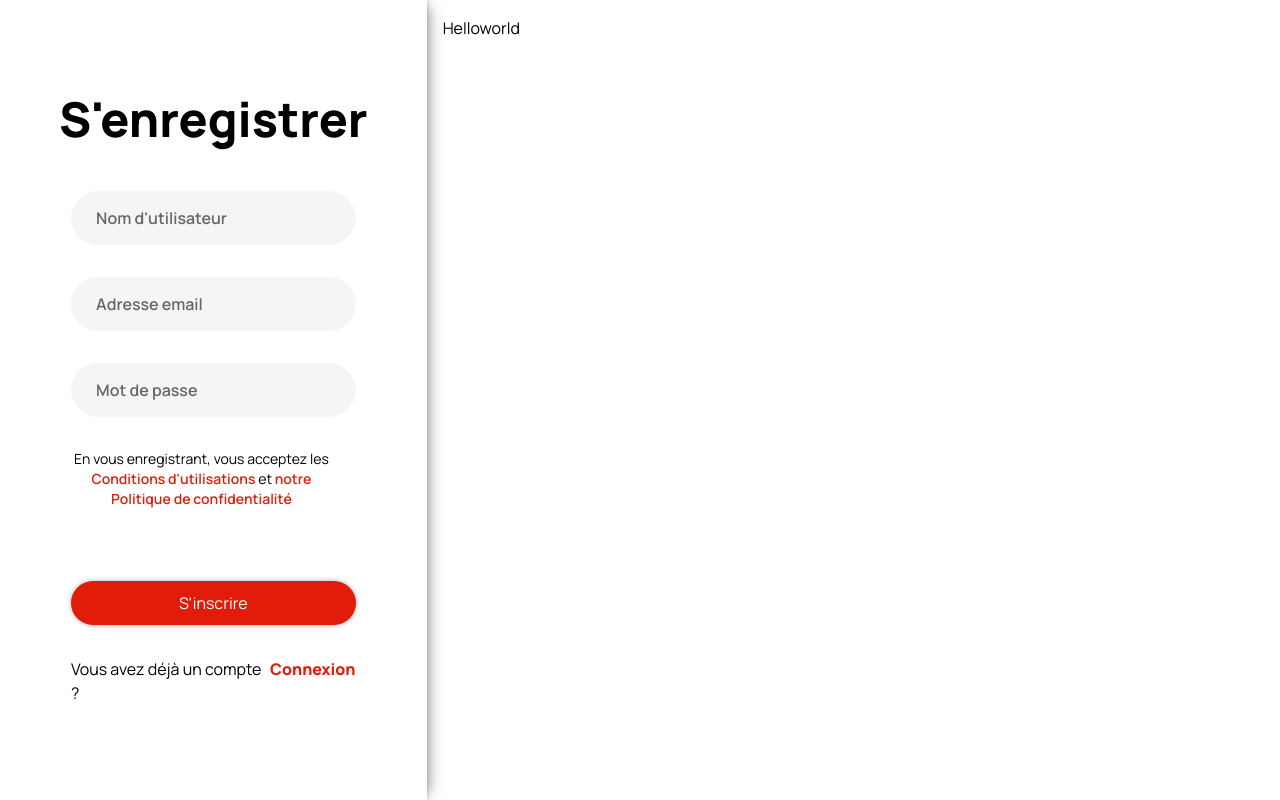
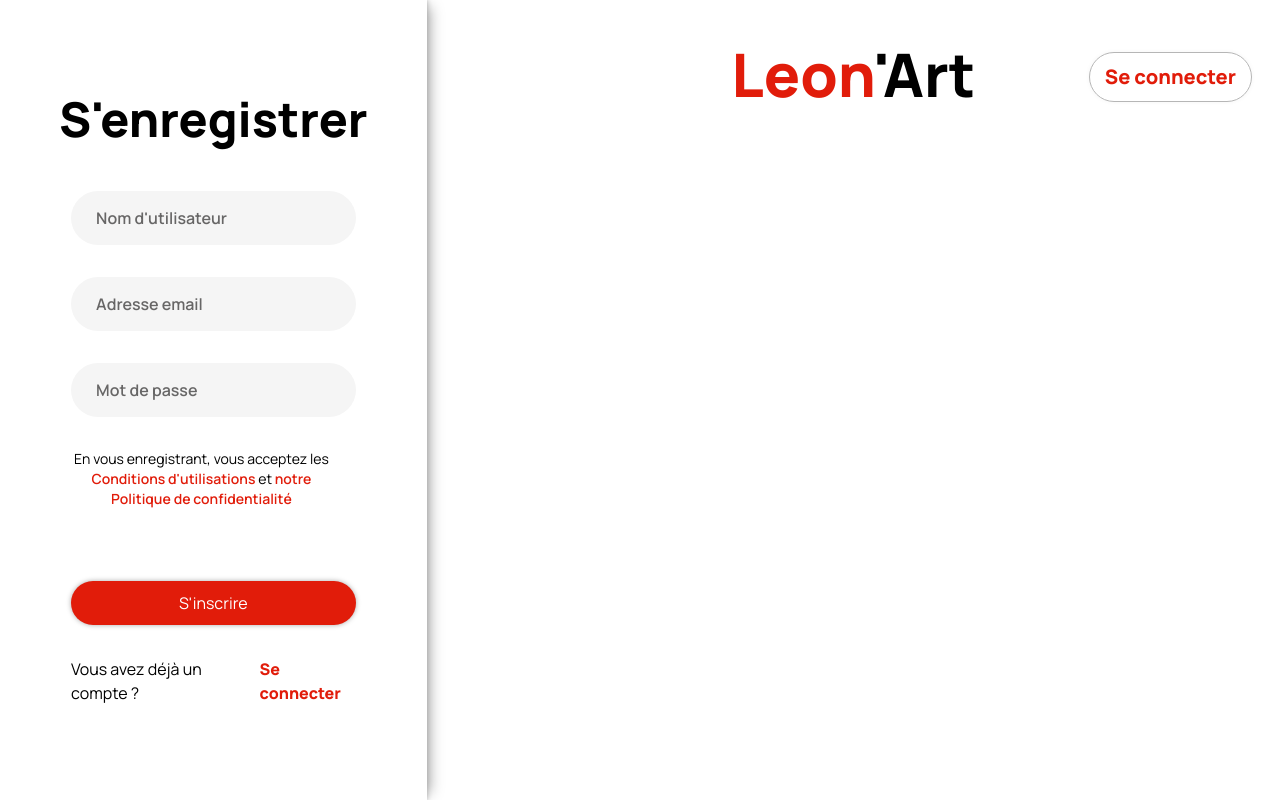
Before and after one commit to Leon-Art-EIP/Web, a React (Create React App) app: page / in a window 1280 px wide. Built offline with nearby package versions, Linux system fonts and the light colour scheme.

Commit message:
[ADD] gallery component with title and button

```diff
--- /dev/null
+++ b/src/components/gallery/gallery.css
@@ -0,0 +1,24 @@
+.leon-title {
+    color: #E11C0A;
+}
+
+.art-title {
+    color: #000000
+}
+
+.connect-button {
+    border-radius: 30px;
+    box-shadow: #F5F5F5 0px 0px 5px 0px;
+    padding-inline: 15px;
+    padding-block: 10px;
+    border-width: 1px;
+    border-color: #b6b6b6;
+    color: #E11C0A;
+    cursor: pointer;
+}
+
+.connect-button:hover {
+    background-color: #fcfcfc;
+    transition: transform 0.1s ease-out;
+    transform: scale(1.030);
+}
--- /dev/null
+++ b/src/components/gallery/gallery.tsx
@@ -0,0 +1,16 @@
+import React, { useState } from 'react';
+import './gallery.css';
+
+function Gallery() {
+
+    return (
+      <div>
+        <div className='flex justify-center'>
+          <label className='text-6xl font-extrabold mt-7'><span className='leon-title'>Leon</span><span className='art-title'>'Art</span></label>
+          <button className='absolute mt-9 right-7 connect-button text-xl font-extrabold'>Se connecter</button>
+        </div>
+      </div>
+    );
+  }
+
+  export default Gallery;
--- a/src/pages/register/register.tsx
+++ b/src/pages/register/register.tsx
@@ -1,6 +1,6 @@
 import React, { useState } from 'react';
 import './register.css';
-
+import Gallery from '../../components/gallery/gallery'
 
 function Register() {
 
@@ -64,12 +64,12 @@ function Register() {
           />
           <label className='text-sm font-normal w-11/12 text-center'>En vous enregistrant, vous acceptez les <a className='font-semibold'>Conditions d'utilisations</a> et <a className='font-semibold'>notre Politique de confidentialité</a></label>
           <button type="submit" className='register-button mt-10' disabled={onRegister}>S'inscrire</button>
-          <label className='flex justify-center font-normal'>Vous avez déjà un compte ? <a className='ms-1 font-extrabold'>Connexion</a></label>
+          <label className='flex justify-center font-normal'>Vous avez déjà un compte ? <a className='ms-1 font-extrabold'>Se connecter</a></label>
         </form>
       </div>
       <div className="w-2/3 p-4">
         {/* Importation de votre composant */}
-        <h1> Helloworld </h1>
+        <Gallery></Gallery>
       </div>
     </div>
   );
```
